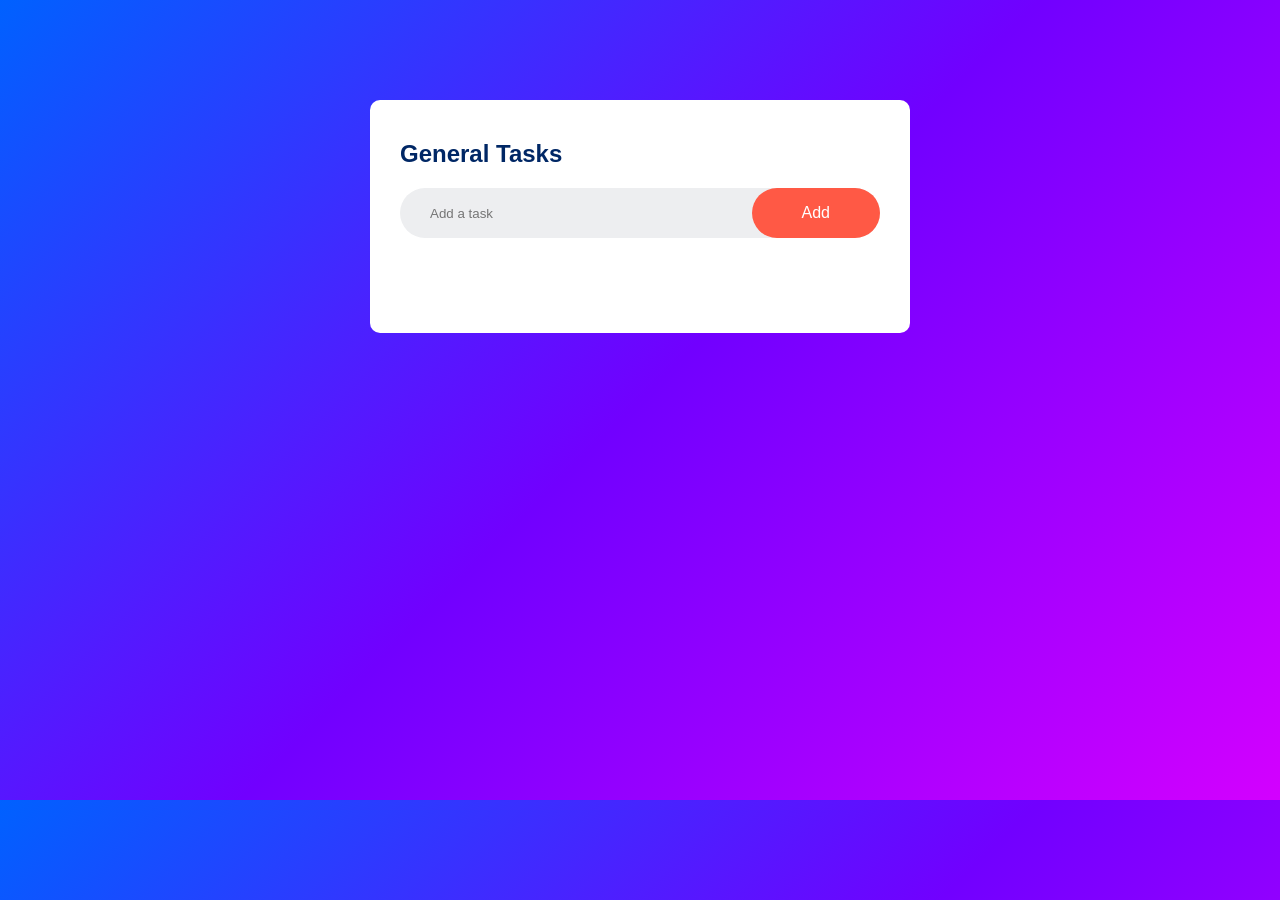
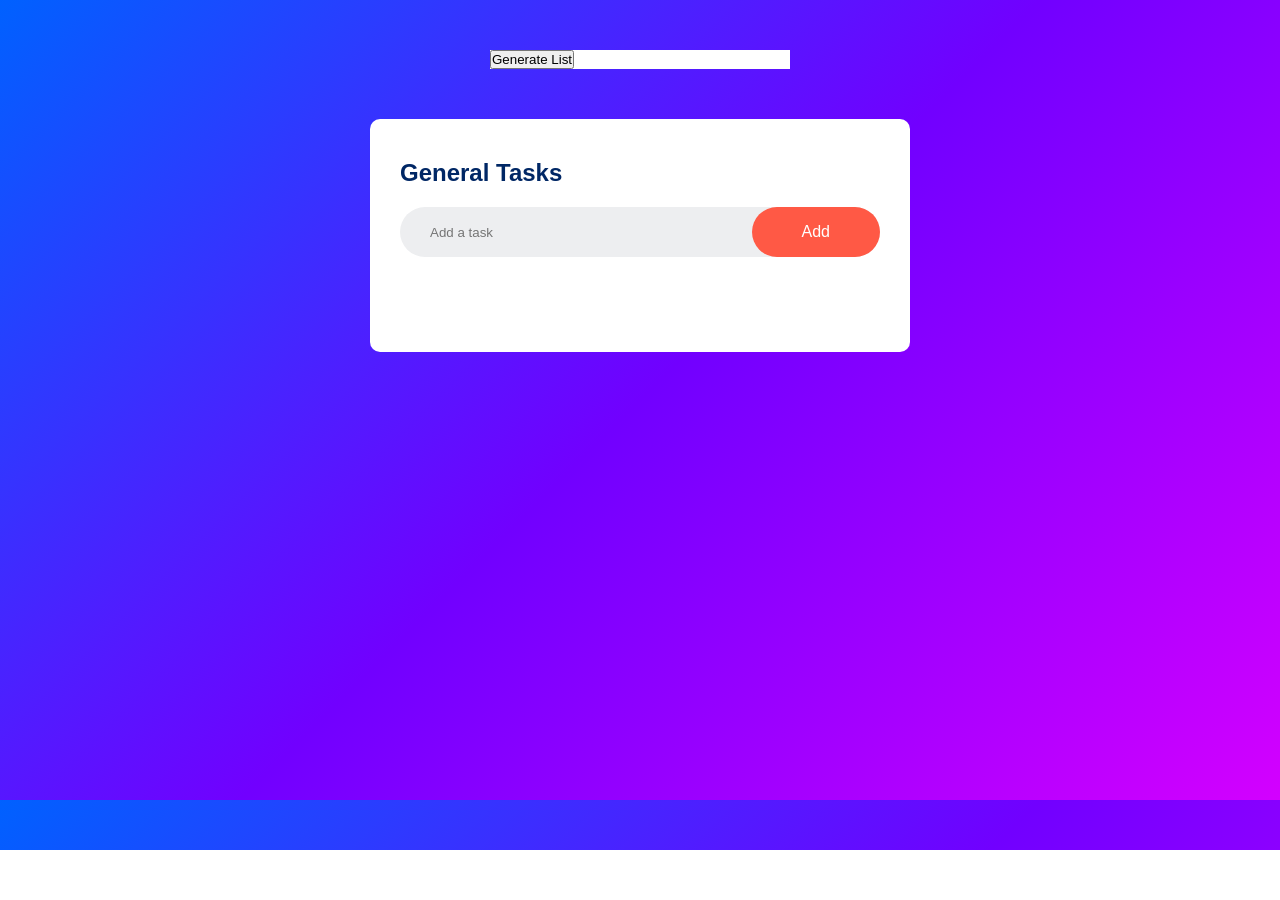
Before and after one commit to PedroCMotta-oficial/To-Do-List, a plain HTML site: page index.html in a window 1280 px wide. After the commit the page ends 850 px from the top, so only its background shows below. Drawn offline with Linux system fonts and the light colour scheme.

Commit message:
list creator v0.1
beginnning of the creation of the list creator button

```diff
--- a/index.html
+++ b/index.html
@@ -7,6 +7,12 @@
   <link rel="stylesheet" href="style.css">
 </head>
 <body>
+
+  <div class="listGenerator">
+    <button onclick="">Generate List</button>
+  </div>
+
+
   <div class="list">
     <h2>General Tasks</h2>
 
--- a/style.css
+++ b/style.css
@@ -19,11 +19,23 @@ body {
   background-attachment: fixed;
 }
 
+
+
+.listGenerator {
+  width: 100%;
+  max-width: 300px;
+  justify-content: center;
+  background: #fff;
+  margin: 50px auto 20px;
+}
+
+
+
 .list {
   width: 100%;
   max-width: 540px;
   background: #fff;
-  margin: 100px auto 20px;
+  margin: 50px auto 20px;
   padding: 40px 30px 70px;
   border-radius: 10px;
 }
```
